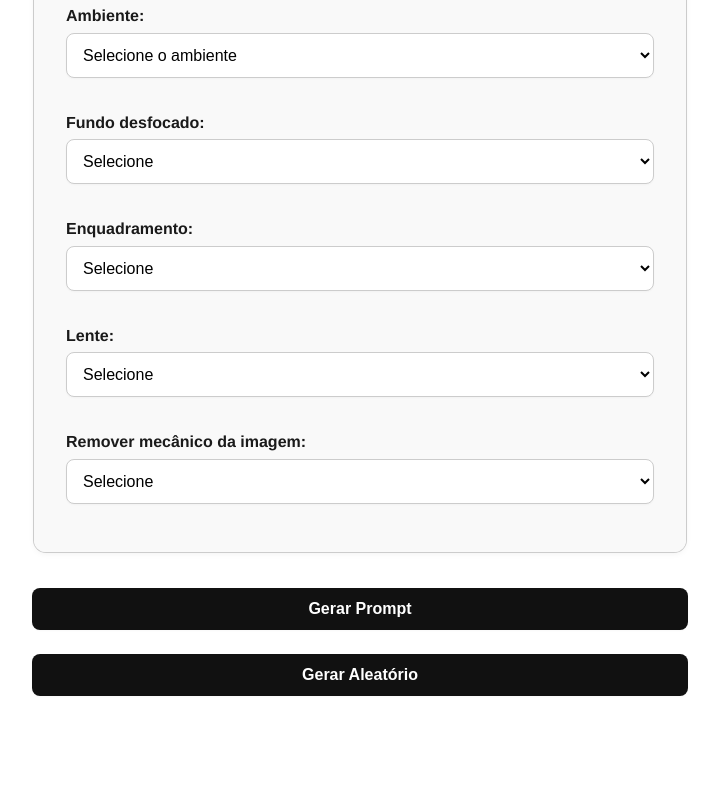
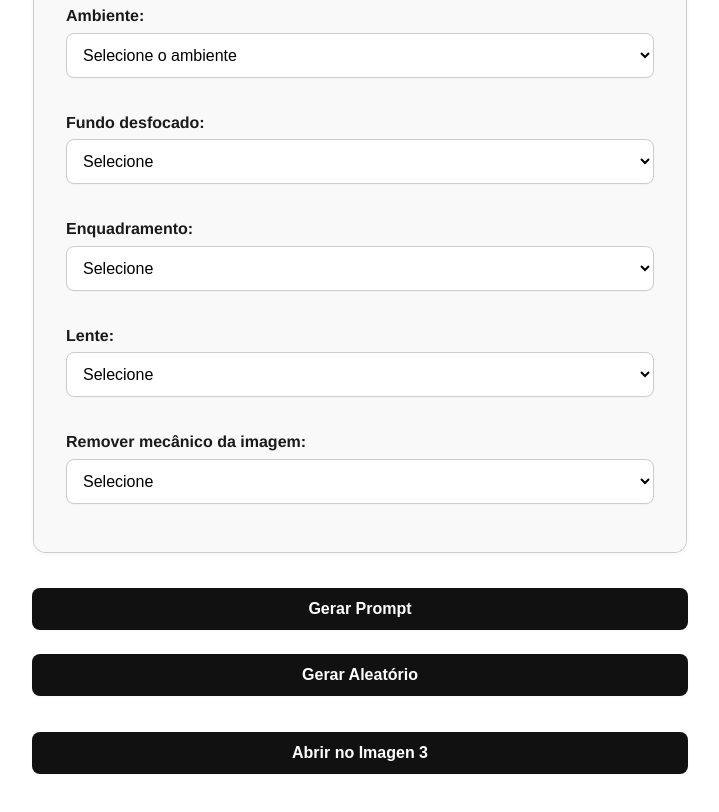
Before and after one commit to OficinaBrasilGrowth/GeradorDePrompt, a plain HTML site: page index.html in a window 1280 px wide. Shown: the part 1028-1840 px from the top of the page, without its empty margins (280-999 px from the left). Before the commit the page ends 1772 px from the top, so only its background shows below. Drawn offline with Linux system fonts and the light colour scheme.

Commit message:
Update index.html

```diff
--- a/index.html
+++ b/index.html
@@ -234,6 +234,9 @@
 </form>
 
   <!-- Área de exibição do prompt gerado -->
+  <a href="https://imagen3.google.com/" target="_blank" style="display:block; margin-top:1rem; text-align:center;">
+    <button type="button">Abrir no Imagen 3</button>
+  </a>
   <div id="output" style="display:none;">
     <div id="preview" style="margin-bottom:1rem; background:#f0f0f0; padding:1rem; border-radius:8px; font-family:monospace; font-size:0.9em; color:#333;"></div>
     <h2>Prompt Gerado</h2>
```
